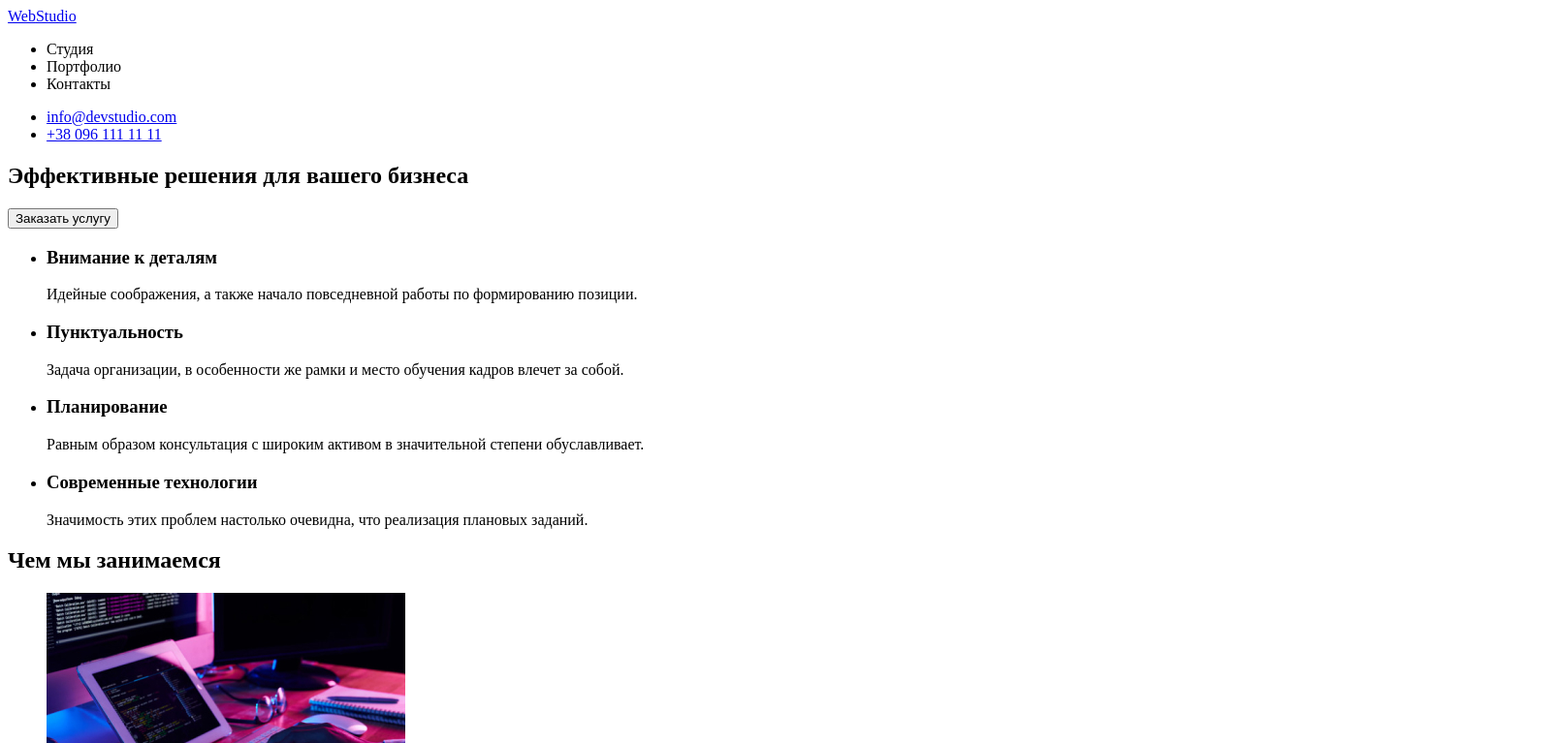
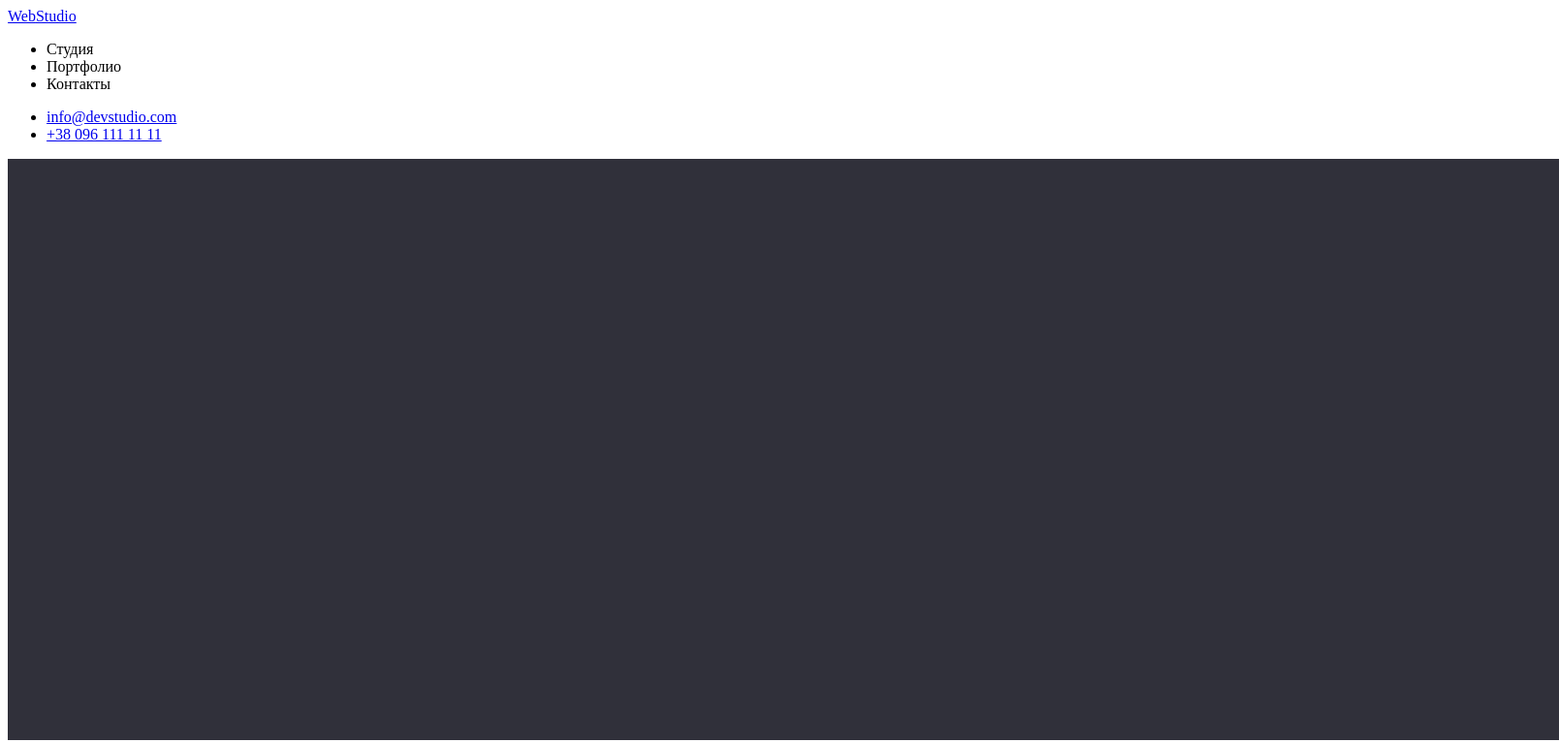
Before and after one commit to alionakaliuzhnaya/goit-markup-hw-01, a plain HTML site: page index.html in a window 1280 px wide. Shown: the top 767 px of the page at 97% size, 1608 px wide, since content can reach past the window. Drawn offline with Linux system fonts and the light colour scheme.

Commit message:
adding image section one

```diff
--- a/index.html
+++ b/index.html
@@ -28,6 +28,7 @@
     </header>
     <main>
         <section>
+            <img src="images/Bg.jpg" alt="фон кнопки" width="1600" height="600">
             <h1>Эффективные решения для вашего бизнеса</h1>
          <button type="button">Заказать услугу</button>
         </section>
```
Also changed, not shown: images/Bg.jpg (added).
